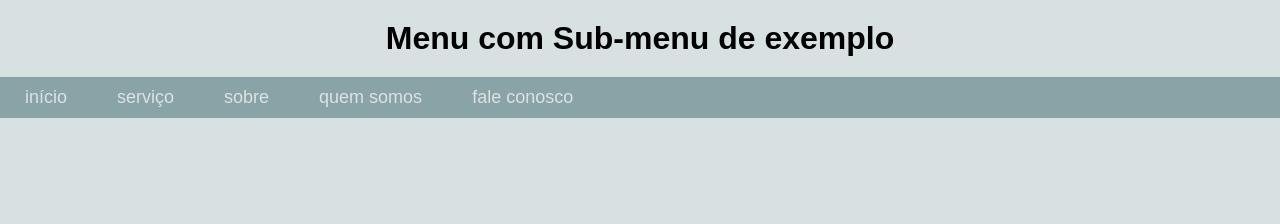
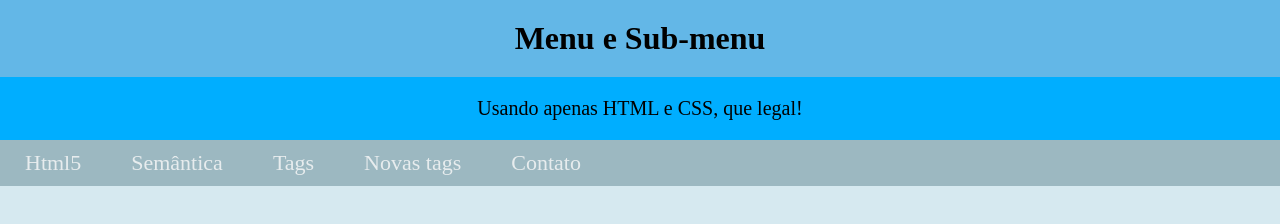
Before and after one commit to fernandonaiva/HTML5_CSS3_JAVASCRIPT, a plain HTML site: page Menu/index.html in a window 1280 px wide. Drawn offline with Linux system fonts and the light colour scheme.

Commit message:
menu e Submenu completo

```diff
--- a/Menu/css/style.css
+++ b/Menu/css/style.css
@@ -1,48 +1,62 @@
 *{
-  margin: 0px;
+  margin:0px;
   padding: 0px;
-  box-sizing: border-box;
-  font-family: Arial, sans-serif;
+  box-sizing:border-box;
 }
 
 body{
-  background: rgba(34, 83, 87, 0.171);
+  background: rgba(183, 216, 230, 0.562);
 }
 
 header h1{
-  text-align:center;
+  text-align: center;
+  background: rgb(99, 183, 231);
   padding: 20px;
 }
 
+header p{
+  text-align: center;
+  background: rgb(0, 174, 255);
+   padding: 20px;
+   font-size:20px ;
+}
 nav.menu ul{
-  width: 100%;
-  height: auto;
+  background: rgba(12, 61, 73, 0.288);
   display: flex;
   list-style: none;
-  background: rgba(34, 83, 87, 0.432);
 }
 
 nav.menu li{
-  font-size: 18px;
-  color: rgba(255, 255, 255, 0.701);
+  font-size:22px ;
+
 }
-
 nav.menu a{
   display: block;
   padding: 10px 25px;
-  cursor: pointer;
-}
-nav.menu a:hover{
-  background: rgba(34, 83, 87, 0.219);
+  text-decoration: none;
+  color:rgba(248, 248, 248, 0.815);
 }
 
-/*-----formatação do submenu------*/
+nav.menu a:hover{
+  background:rgba(12, 61, 73, 0.356);
+}
 
+/*--------formatação do submenu-----------*/
 nav.menu ul ul{
-  display: none;
-  width: auto;
+  display:none;
 }
+
 nav.menu ul li:hover > ul{
-  display:block;
+  display: block;
   position: absolute;
 }
+/*--------sub-submenu-----------*/
+
+nav.menu ul ul ul{
+  left: 101%;
+  top: 45px;
+}
+
+nav.menu ul ul ul{
+
+}
--- a/Menu/index.html
+++ b/Menu/index.html
@@ -8,23 +8,30 @@
 </head>
 <body>
 	<header>
-    <h1>Menu com Sub-menu de exemplo</h1>
+		<h1>Menu e Sub-menu</h1>
+		<p>Usando apenas HTML e CSS, que legal!</p>
 	</header>
 	<nav class="menu">
       <ul>
-      <li><a>início</a></li>
-      <li><a>serviço</a>
+         <li><a href="">Html5</a></li>
+         <li><a href="">Semântica</a></li>
+         <li><a href="">Tags</a></li>
+         <li><a href="">Novas tags</a>
             <ul>
-          <li><a>Sub-Menu1</a></li>
-          <li><a>Sub-Menu2</a></li>
-          <li><a>Sub-Menu3</a></li>
-          <li><a>Sub-Menu4</a></li>
-          <li><a>Sub-Menu5</a></li>
+               <li><a href="">nav</a></li>
+               <li><a href="">header</a>
+                  <ul>
+                     <li><a href="">Subsubmenu1</a></li>
+                     <li><a href="">Subsubmenu2</a></li>
+                     <li><a href="">Subsubmenu2</a></li>
+                     <li><a href="">Subsubmenu4</a></li>
                   </ul>
                </li>
-      <li><a>sobre</a></li>
-      <li><a>quem somos</a></li>
-      <li><a>fale conosco</a></li>
+               <li><a href="">figure</a></li>
+               <li><a href="">figcaption</a></li>
+            </ul>
+         </li>
+         <li><a href="">Contato</a></li>
       </ul>
    </nav>
 </body>
```
Lines whose indentation alone changed are shown as unchanged.
